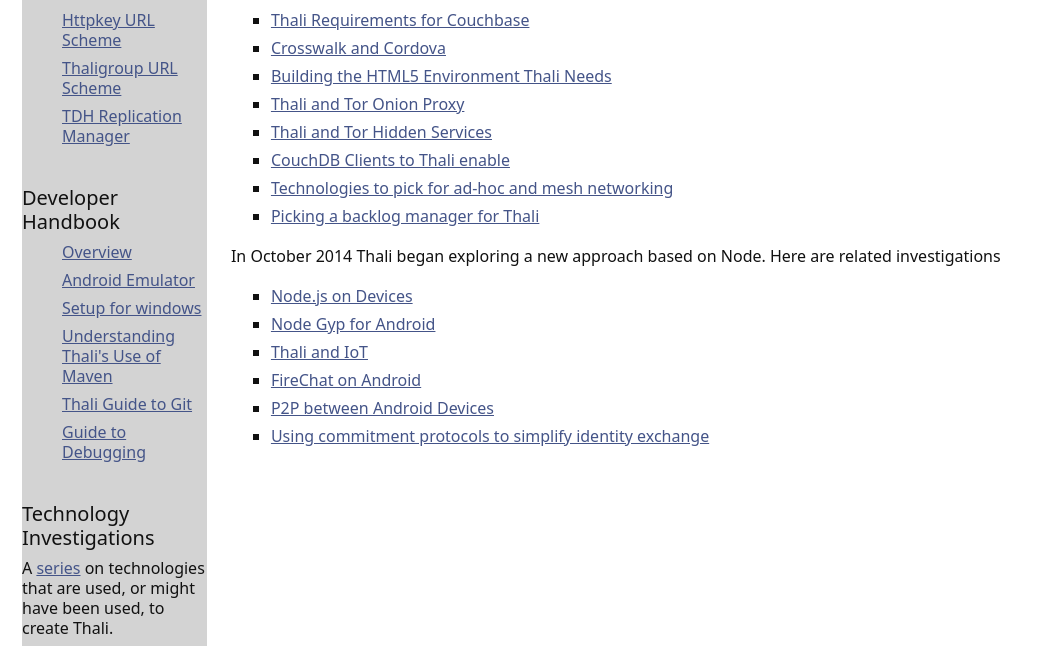
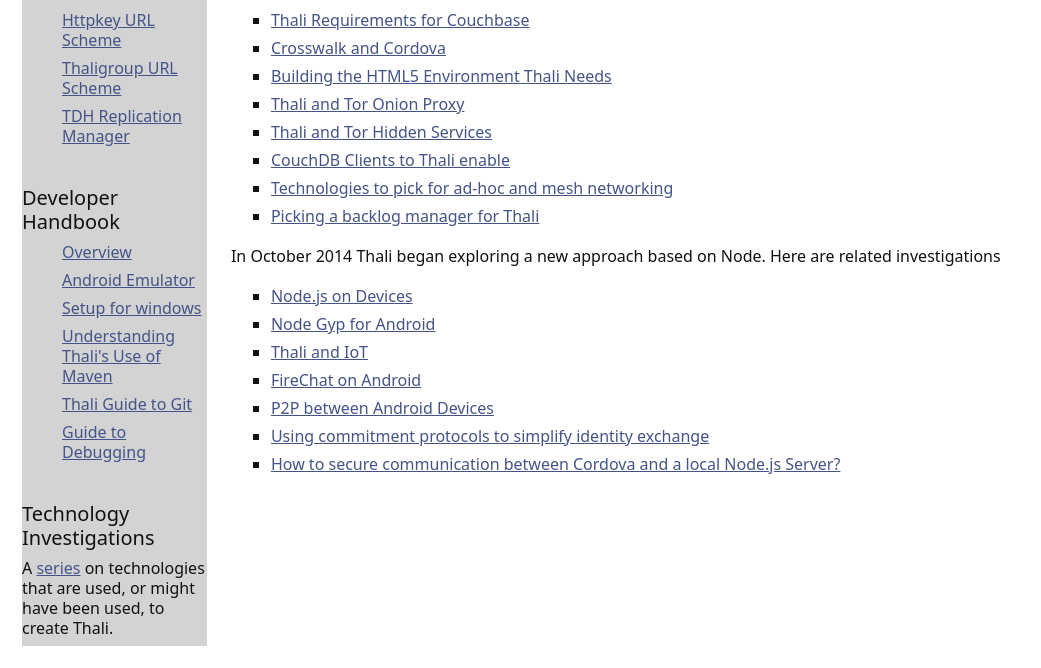
Before and after one commit to thaliproject/thali, a Jekyll site: the page built from TechnologyInvestigations.md, in a window 1280 px wide. Shown: the part 320-988 px from the top of the page, without its empty margins (0-1041 px from the left). Built offline with Jekyll 4.4.1, drawn with Linux system fonts in a browser that asks for light colours; Markdown is read by kramdown in place of the engine named in the settings.

Commit message:
Update TechnologyInvestigations.md

```diff
--- a/TechnologyInvestigations.md
+++ b/TechnologyInvestigations.md
@@ -30,3 +30,4 @@
 * [FireChat on Android](ExperimentWithFireChat)
 * [P2P between Android Devices](AndroidP2P)
 * [Using commitment protocols to simplify identity exchange](http://www.goland.org/coinflippingforthali/)
+* [How to secure communication between Cordova and a local Node.js Server?](SecuringCordovaAndNodeJs)
```
